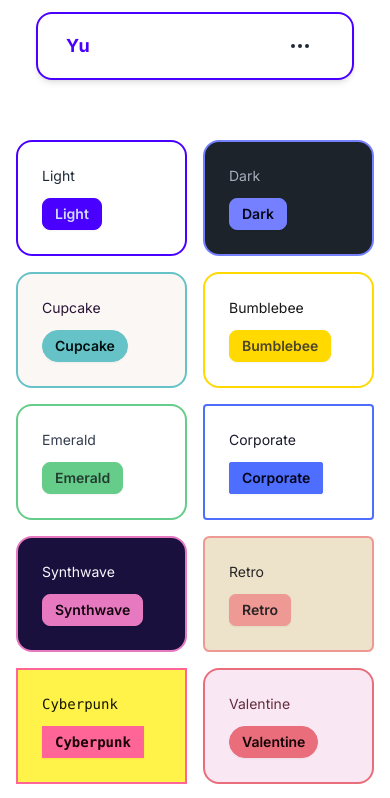
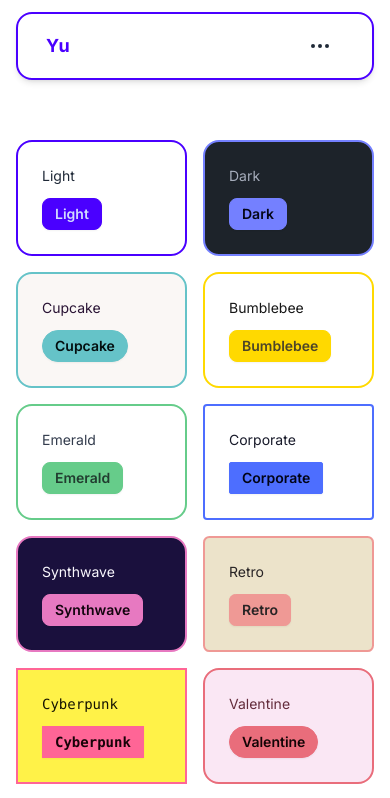
Before and after one commit to piotrszubert/blog-template-daisy, a Next.js app: page /themes in a window 390 px wide. Shown: the top 798 px of the page. Built offline with nearby package versions, Linux system fonts and the light colour scheme.

Commit message:
add padding to menu on scroll

```diff
--- a/app/components/footer.tsx
+++ b/app/components/footer.tsx
@@ -11,19 +11,19 @@ export const Footer = () => {
         <div className="grid grid-flow-col gap-4">
           <a
             href="#"
-            className="transition-transform duration-200 hover:-translate-y-1 hover:scale-125 btn btn-ghost "
+            className="btn btn-ghost transition-transform duration-200 hover:-translate-y-1 hover:scale-125 "
           >
             <Mail />
           </a>
           <a
             href="#"
-            className="transition-transform duration-200 hover:-translate-y-1 hover:scale-125 btn btn-ghost"
+            className="btn btn-ghost transition-transform duration-200 hover:-translate-y-1 hover:scale-125"
           >
             <Twitter />
           </a>
           <a
             href="#"
-            className="transition-transform duration-200 hover:-translate-y-1 hover:scale-125 btn btn-ghost"
+            className="btn btn-ghost transition-transform duration-200 hover:-translate-y-1 hover:scale-125"
           >
             <Github width="" />
           </a>
--- a/app/components/navbar.tsx
+++ b/app/components/navbar.tsx
@@ -3,6 +3,7 @@
 import Link from "next/link"
 import { useState } from "react"
 import { MoreHorizontal, X } from "lucide-react"
+import { useEffect } from "react"
 
 const links = [
   { title: "Home", path: "/" },
@@ -15,8 +16,26 @@ export const Navbar = () => {
   const [isOpen, setIsOpen] = useState(false)
   const toggleMenu = () => setIsOpen(!isOpen)
 
+  const [isScrolled, setisScrolled] = useState(false)
+
+  useEffect(() => {
+    const handleScroll = () => {
+      const shouldUpdateState = window.scrollY > 0
+      setisScrolled(shouldUpdateState)
+    }
+
+    window.addEventListener("scroll", handleScroll)
+    return () => {
+      window.removeEventListener("scroll", handleScroll)
+    }
+  }, [])
+
   return (
-    <div className="sticky top-3 z-50 px-5">
+    <div
+      className={`sticky top-3 z-50 transition-all duration-500 ${
+        isScrolled ? "px-8" : "px-0"
+      }`}
+    >
       <div className="my-3 rounded-[var(--rounded-box)] border-2 border-primary bg-transparent px-5 shadow-md backdrop-blur-md">
         <div className="navbar">
           <Link href="/" className="text-lg font-bold text-primary">
--- a/app/components/themes-preview.tsx
+++ b/app/components/themes-preview.tsx
@@ -42,7 +42,7 @@ export const ThemesPreview = () => {
   ]
 
   return (
-    <div className="grid grid-cols-2 md:grid-cols-3 gap-4">
+    <div className="grid grid-cols-2 gap-4 md:grid-cols-3">
       {themes.map((themeOption) => (
         <div
           data-theme={themeOption}
```
